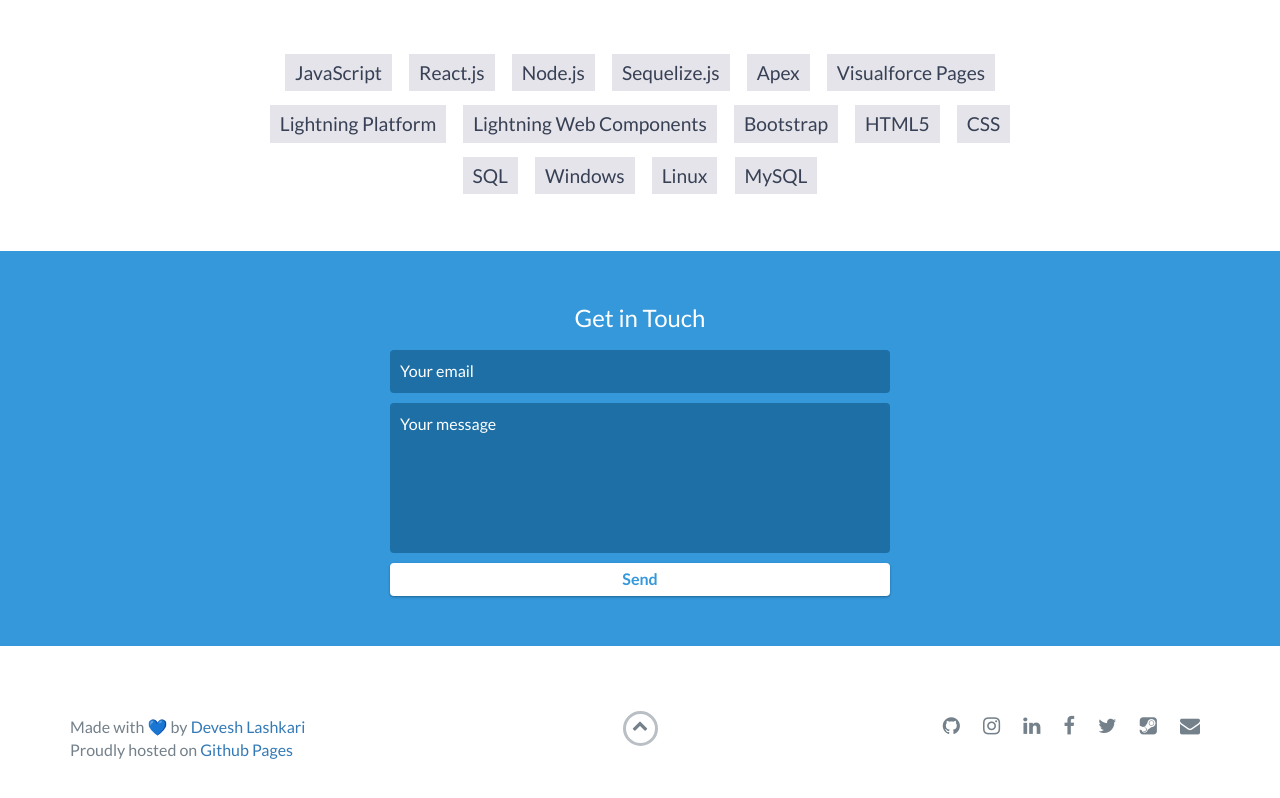
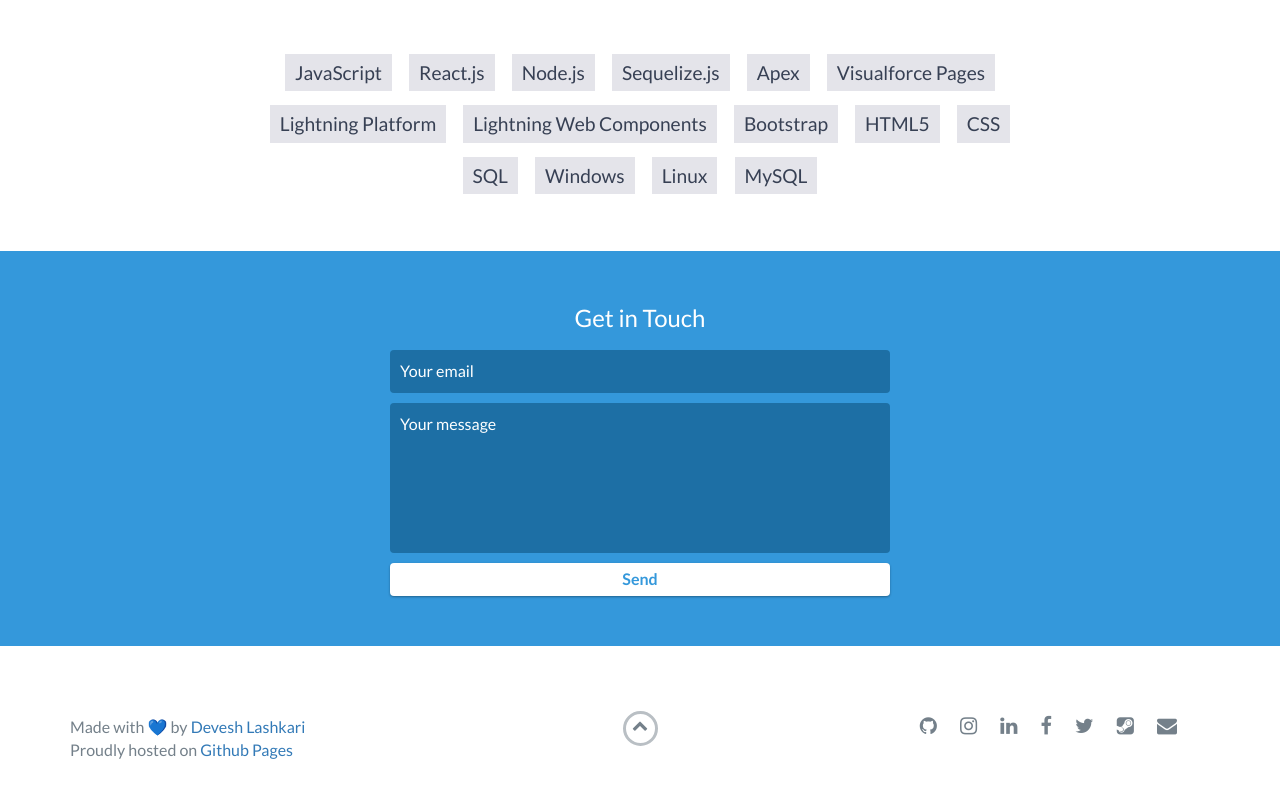
Before and after one commit to deveshlashkari/deveshlashkari.github.io, a website: page index.html in a window 1280 px wide. Shown: the part 2510-3308 px from the top of the page. Drawn offline with nearby package versions, Linux system fonts and the light colour scheme.

Commit message:
add trailhead community link

```diff
--- a/index.html
+++ b/index.html
@@ -291,6 +291,9 @@
                             <a href="mailto:deveshlashkari@gmail.com?subject=FW: Hello Devesh! Whatsup! &body=How are you?"
                                 target="_blank"><i class="fa fa-envelope" aria-hidden="true"></i></a>
                         </li>
+                        <li>
+                            <a href="https://trailblazer.me/id/deveshlashkari" target="_blank"><i class="fab fa-salesforce" aria-hidden="true"></i></a>
+                        </li>
                         <!-- <li>
                             <a href="https://api.whatsapp.com/send?phone=9178288xxxxx" target="_blank"><i
                                     class="fa fa-whatsapp" aria-hidden="true"></i></a>
```
